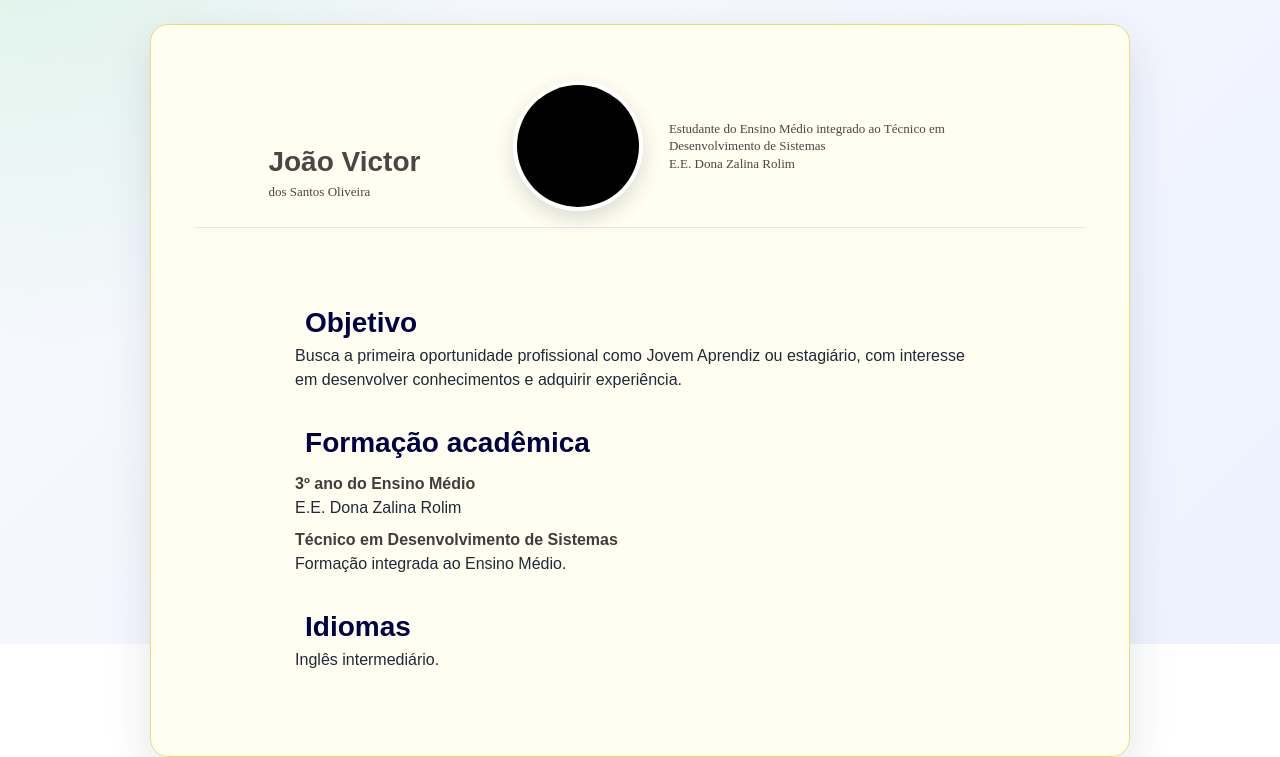
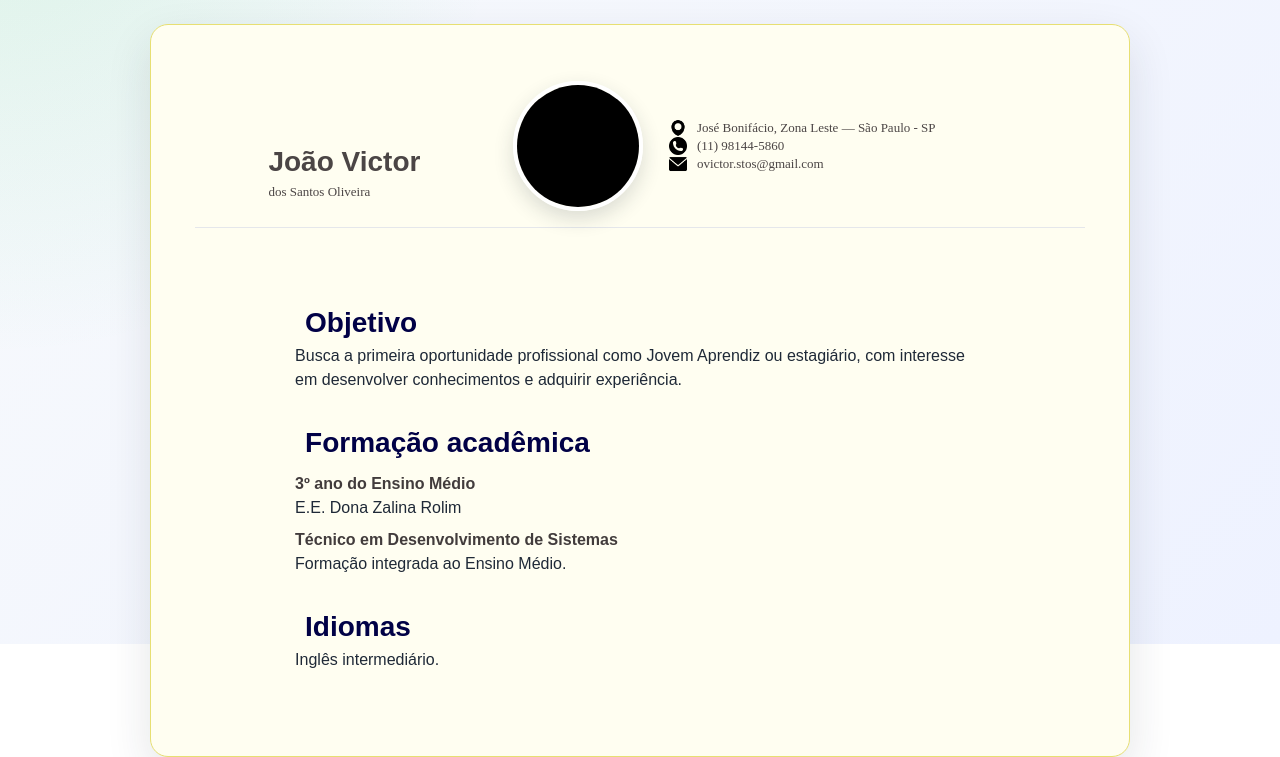
Before and after one commit to Snowbr4677/Curriculum, a Laravel app: page /site/curriculum/jv in a window 1280 px wide. Shown: the part 156-913 px from the top of the page. Run offline with Laravel 12, Linux system fonts and the light colour scheme; style sheets or scripts are compiled from the project's sources; parts of the project's set-up code (start-up, migrations or seed data) failed here and were passed over; some libraries are stand-ins or nearby versions.

Commit message:
Adicionar contatos ao currículo de João Victor

```diff
--- a/resources/views/site/curriculum/jv.blade.php
+++ b/resources/views/site/curriculum/jv.blade.php
@@ -38,8 +38,18 @@
                             <img src="{{ asset('imgs/sistema/alunos/jv.jpg') }}" alt="Imagem de perfil escolhida por João Victor" style="border-radius:50%;">
                         </div>
                         <div id="pessoal2" class="texto-esquerda cor1 text-[12px] z-10">
-                            <p class="phont2">Estudante do Ensino Médio integrado ao Técnico em Desenvolvimento de Sistemas</p>
-                            <p class="phont2">E.E. Dona Zalina Rolim</p>
+                            <p class="phont2 flex items-center gap-1">
+                                <img class="icon" width="14" src="{{ asset('imgs/icones/location-place.png') }}" alt="">
+                                José Bonifácio, Zona Leste — São Paulo - SP
+                            </p>
+                            <p class="phont2 flex items-center gap-1">
+                                <img class="icon" width="14" src="{{ asset('imgs/icones/phone-symbol.png') }}" alt="">
+                                (11) 98144-5860
+                            </p>
+                            <p class="phont2 flex items-center gap-1">
+                                <img class="icon" width="14" src="{{ asset('imgs/icones/mail-email.png') }}" alt="">
+                                ovictor.stos@gmail.com
+                            </p>
                         </div>
                     </div>
                     <hr class="mt-4">
```
